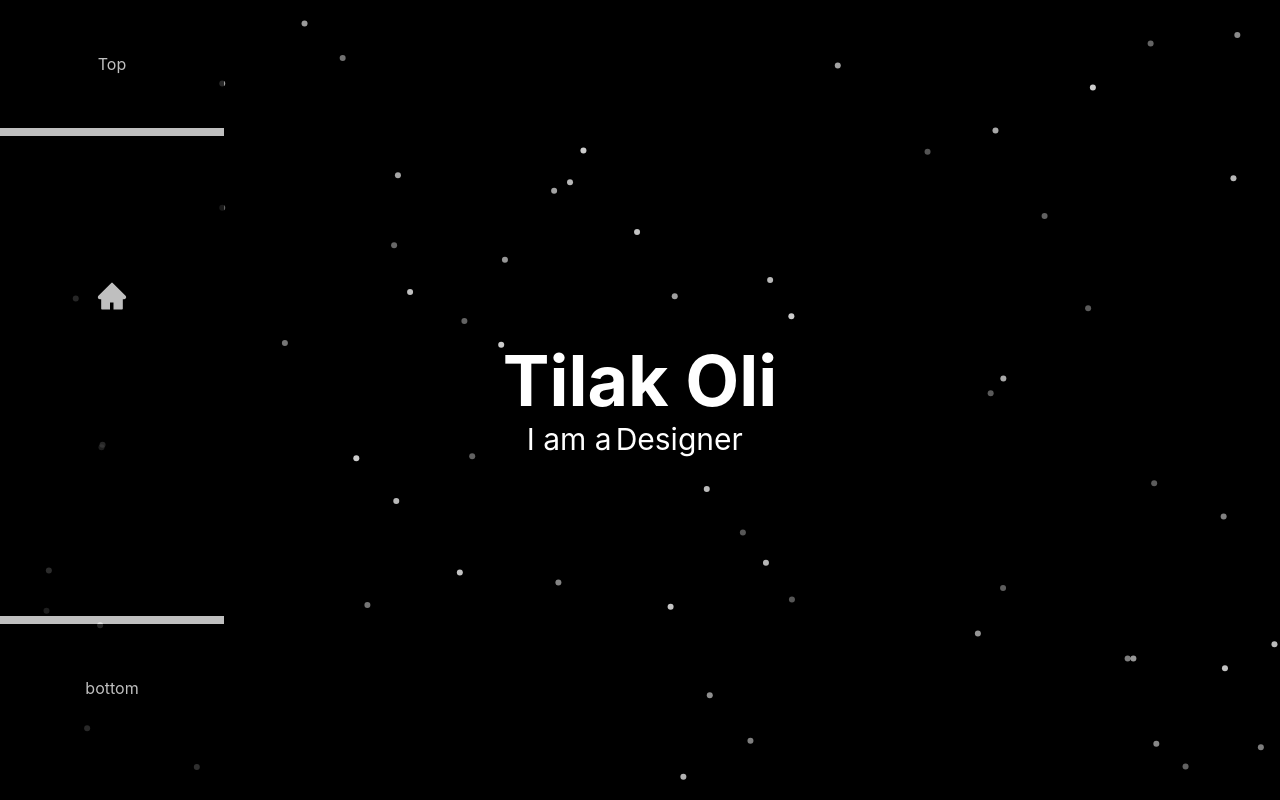
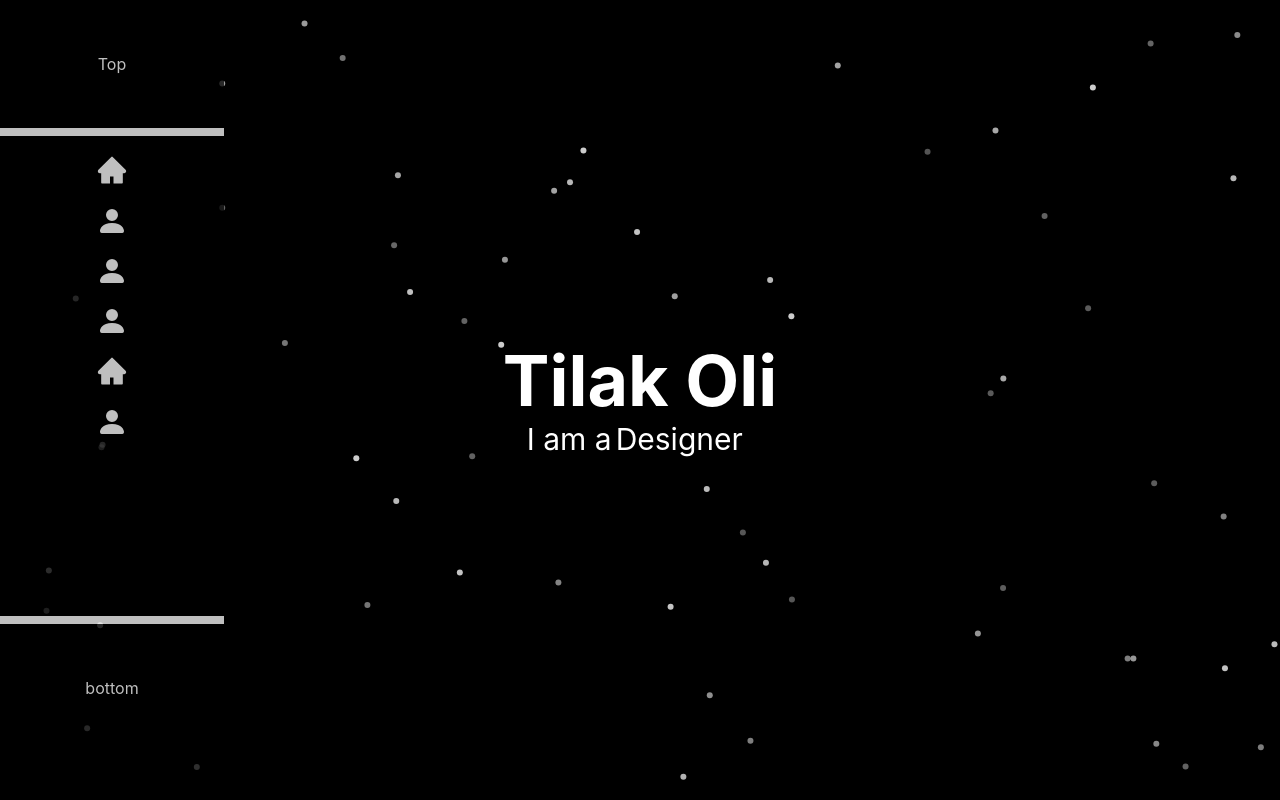
Before and after one commit to tilakoli/TilakOli, a Next.js app: page / in a window 1280 px wide. Built offline with nearby package versions, Linux system fonts and the light colour scheme.

Commit message:
navigation icons

```diff
--- a/components/Navigation/index.js
+++ b/components/Navigation/index.js
@@ -4,14 +4,6 @@ import { AiFillHome } from "react-icons/ai";
 import { BsFillPersonFill } from "react-icons/bs";
 const Index = () => {
   const [shouldShowSidebar, setShouldShowSidebar] = useState(true);
-  // const NavIcons = [
-  //   <AiFillHome />,
-  //   <BsFillPersonFill />,
-  //   <AiFillHome />,
-  //   <BsFillPersonFill />,
-  //   <AiFillHome />,
-  //   <BsFillPersonFill />,
-  // ];
   return (
     <>
       <div className="absolute flex items-center justify-end w-screen h-8 p-5 pr-5 md:hidden">
@@ -34,17 +26,22 @@ const Index = () => {
             <div className="flex flex-col items-center h-2/3 justify-evenly">
               <div className="flex cursor-pointer justify-evenly hover:text-white">
                 <AiFillHome />
+              </div>{" "}
+              <div className="flex cursor-pointer justify-evenly hover:text-white">
+                <BsFillPersonFill />
+              </div>{" "}
+              <div className="flex cursor-pointer justify-evenly hover:text-white">
+                <BsFillPersonFill />
+              </div>{" "}
+              <div className="flex cursor-pointer justify-evenly hover:text-white">
+                <BsFillPersonFill />
+              </div>{" "}
+              <div className="flex cursor-pointer justify-evenly hover:text-white">
+                <AiFillHome />
+              </div>{" "}
+              <div className="flex cursor-pointer justify-evenly hover:text-white">
+                <BsFillPersonFill />
               </div>
-              {/* {NavIcons.map((elem, Index) => {
-                return (
-                  <div
-                    className="flex cursor-pointer justify-evenly hover:text-white"
-                    key={Index}
-                  >
-                    {elem}
-                  </div>
-                );
-              })} */}
             </div>
           </div>
           <div className="flex items-center justify-center border-t-8 border-white h-[17%]">
```
